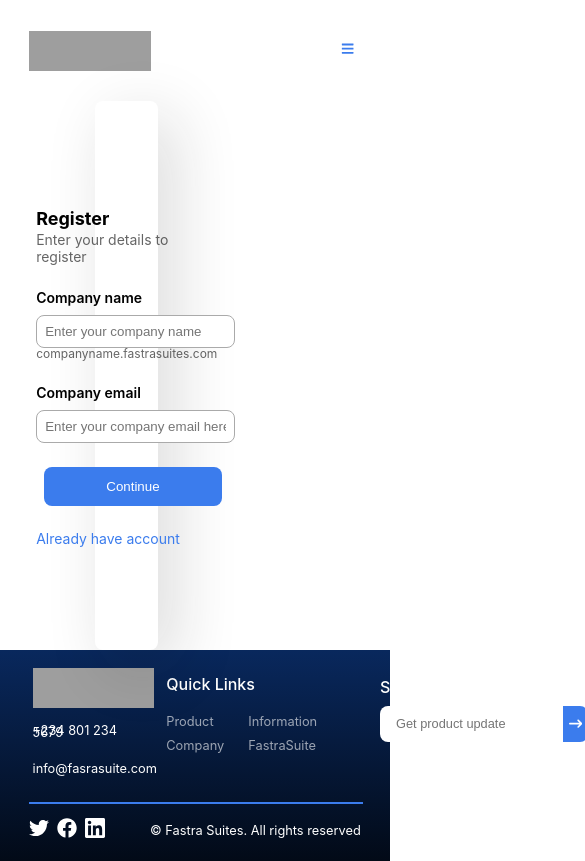
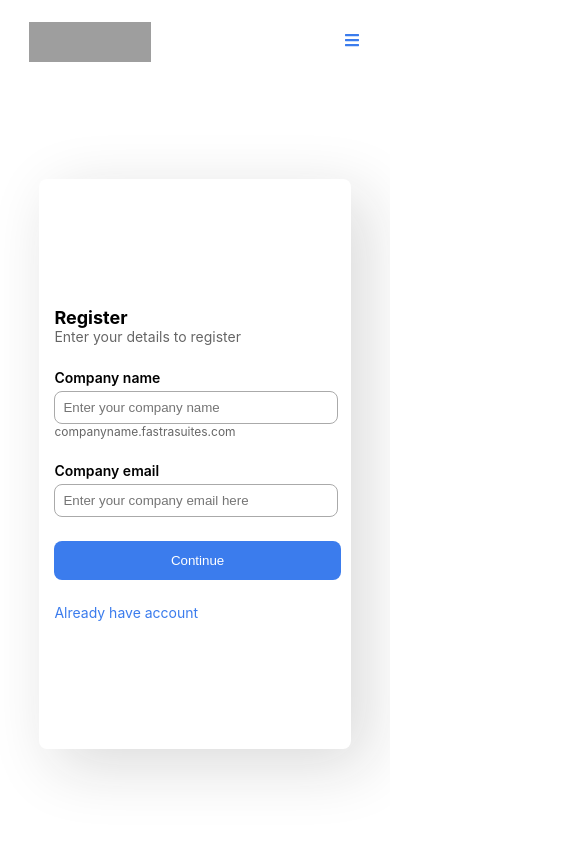
Before and after one commit to hafeezo/Fastra-Webclient-Frontend, a React (Create React App) app: page / in a window 390 px wide. Shown: the whole page, 585 px wide, since content can reach past the window. Built offline with nearby package versions, Linux system fonts and the light colour scheme; grey boxes are pictures that could not be loaded; the HTML template or start-up script is replaced by a standard one.

Commit message:
navbar and form responsiveness

```diff
--- a/src/App.js
+++ b/src/App.js
@@ -1,33 +1,20 @@
-import { BrowserRouter as Router, Route, Switch, useLocation } from 'react-router-dom';
-import RegForm from './components/RegForm'
-import Login from './components/Login'
-import Footer from './components/Navbar/Footer'
-import Navbar from "./components/Navbar/Navbar"
+import { BrowserRouter as Router, Route, Switch } from 'react-router-dom';
+import Register from './Reglog/Register'
+import Login from './Reglog/Login'
 import Dashboard from './Dashboard'
+import GlobalStyle from './GlobalStyle'
 
 function App() {
   return (
+    <>
     <Router>
-      <AppContent />
-    </Router>
-  );
-}
-
-function AppContent() {
-  const location = useLocation();
-
-  // Determine whether to render header and footer based on the current route
-  const shouldRenderHeaderAndFooter = location.pathname !== "/dashboard";
-
-  return (
-    <>
-      {shouldRenderHeaderAndFooter && <Navbar/>}
+      <GlobalStyle/>
       <Switch>
-        <Route exact path="/" component={RegForm}/>
+        <Route exact path="/" component={Register}/>
         <Route path="/login" component={Login}/>
         <Route path="/dashboard" component={Dashboard}/>
       </Switch>
-      {shouldRenderHeaderAndFooter && <Footer/>}
+      </Router>
     </>
   );
 }
--- /dev/null
+++ b/src/GlobalStyle.jsx
@@ -0,0 +1,16 @@
+import {createGlobalStyle} from 'styled-components'
+
+
+
+const GlobalStyle = createGlobalStyle`
+*{
+	padding: 0;
+	margin: 0;
+}
+body {
+    overflow-x: hidden;
+  }
+`
+
+
+export default GlobalStyle;
--- /dev/null
+++ b/src/Reglog/Login.jsx
@@ -0,0 +1,29 @@
+import styled from "styled-components"
+import Navbar from "../components/Navbar/Navbar"
+import LoginForm from "./LoginForm"
+
+export default function Login() {
+  return (
+    <Logcont id="#login">
+        <Ln>
+        <Navbar/>
+      </Ln>
+      <Lg>
+        <LoginForm/>
+      </Lg>
+    </Logcont>
+  )
+}
+
+const Logcont = styled.div`
+width: 100%;
+height: 100vh;
+`
+const Ln = styled.div`
+width: 100%;
+height: 10%;
+`
+const Lg = styled.div`
+width: 100%;
+height: 90%;
+`
--- a/src/components/Login.jsx
+++ b/src/Reglog/LoginForm.jsx
@@ -4,21 +4,46 @@ import { Link } from "react-router-dom";
 import React, { useState } from "react";
 
 export default function LoginForm() {
+const [email, setEmail] = useState("");
+  const [password, setPassword] = useState("");
   const [showPassword, setShowPassword] = useState(false);
+  const [emailTouched, setEmailTouched] = useState(false);
+  const [passwordTouched, setPasswordTouched] = useState(false);
 
   const togglePasswordVisibility = () => {
     setShowPassword(!showPassword);
   };
 
+  const handleEmailChange = (e) => {
+    setEmail(e.target.value);
+    console.log("Email:", e.target.value);
+  };
+
+  const handlePasswordChange = (e) => {
+    setPassword(e.target.value);
+    console.log("Password:", e.target.value);
+  };
+
+  const isEmailValid = email.trim() !== ""; // Check if email is valid
+  const isPasswordValid = password.trim() !== ""; // Check if password is valid
+  const isFormValid = isEmailValid && isPasswordValid; // Check if the entire form is valid
+
   return (
-    <Lf id="#login">
+    <Lf>
       <Lfwrap>
         <Title>Login</Title>
         <Paragraph>Enter your log in details below</Paragraph>
         <Cont>
           <Inputcont>
             <StyledLabel htmlFor="email">Email</StyledLabel>
-            <Input id="email" placeholder="Enter your email here" />
+            <Input
+              id="email"
+              placeholder="Enter your email here"
+              value={email}
+              onChange={handleEmailChange}
+              onBlur={() => setEmailTouched(true)} /* Mark field as touched when blurred */
+            />
+            {emailTouched && !isEmailValid && <ErrorText>Email is required</ErrorText>} {/* Show error message if email is touched and not valid */}
           </Inputcont>
           <Inputcont>
             <StyledLabel htmlFor="password">Password</StyledLabel>
@@ -26,13 +51,17 @@ export default function LoginForm() {
               <PasswordInput
                 placeholder="Enter your password here"
                 type={showPassword ? "text" : "password"}
+                value={password}
+                onChange={handlePasswordChange}
+                onBlur={() => setPasswordTouched(true)}
               />
               <Togbut onClick={togglePasswordVisibility}>
                 {showPassword ? <FaEyeSlash /> : <FaEye />}
               </Togbut>
             </PasswordContainer>
+            {passwordTouched && !isPasswordValid && <ErrorText>Password is required</ErrorText>} {/* Show error message if password is not provided */}
           </Inputcont>
-          <Button><Link to="/dashboard">Login</Link></Button>
+          <Button disabled={!isFormValid}><Link to="/dashboard">Login</Link></Button>
           <Loglink>
             <p>
               <Link to="/">Don't have an account</Link>
@@ -49,57 +78,98 @@ export default function LoginForm() {
 
 const Lf = styled.div`
 width: 100%;
-  height: 90vh;
+height: 100%;
 display: flex;
 align-items: center;
 justify-content: center;
-`;
+background-color: #fff;
+@media screen and (max-width: 1300px) and (min-width: 1050px){
+  width: 120%;
+  height: 100%;
+  margin-left: -6.5rem;
+}
+@media screen and (max-width: 1049px) and (min-width: 800px){
+  width: 140%;
+  height: 100%;
+  margin-left: -6.5rem;
+}
+@media screen and (max-width: 799px) and (min-width: 710px){
+  width: 160%;
+  height: 100%;
+  margin-left: -13rem;
+}
+@media screen and (max-width: 709px) and (min-width: 640px){
+  width: 180%;
+  height: 100%;
+  margin-left: -16rem;
+}
+}
+`
 const Lfwrap = styled.div`
 width: 25%;
-  height: 65vh;
+height: 75%;
 position: relative;
 border-radius: 0.5rem;
-  box-shadow: 16px 16px 64px 0px #1a1a1a29;
+box-shadow: 16px 16px 64px 0px #1A1A1A29;
 display: flex;
+flex-direction: column;
+align-items: center;
 justify-content: center;
-  flex-direction: column;
-`;
+@media screen and (max-width: 639px) and (min-width: 580px){
+  width: 50%;
+}
+@media screen and (max-width: 579px) and (min-width: 481px){
+  width: 60%;
+}
+@media screen and (max-width: 480px) and (min-width: 415px){
+  width: 70%;
+}
+@media screen and (max-width: 414px) and (min-width: 360px){
+  width: 80%;
+}
+@media screen and (max-width: 359px) and (min-width: 340px){
+  width: 90%;
+}
+@media screen and (max-width: 339px) and (min-width: 250px){
+  width: 95%;
+}
+`
 const Title = styled.h2`
   font-size: 18px;
   font-weight: 700;
   text-align: left;
-  margin-left: 1.3rem;
-`;
+  margin-left: -14rem;
+`
 const Paragraph = styled.p`
   font-size: 14px;
-  margin-left: 1.3rem;
-  margin-top: -1rem;
+  margin-left: -4.3rem;
+  margin-bottom: 2rem;
   opacity: 60%;
-`;
+`
 const Cont = styled.div`
   display: flex;
   align-items: center;
   justify-content: center;
   flex-direction: column;
   gap: 25px;
-`;
+`
 const Inputcont = styled.div`
   width: 100%;
   display: flex;
   flex-direction: column;
   margin-left: 2.5rem;
   position: relative;
-`;
+`
 const Input = styled.input`
   width: 80%;
   padding: 8px;
   border-radius: 0.5rem;
   border: 1px solid #aaaaaa;
-`;
+`
 const PasswordContainer = styled.div`
   position: relative;
   width: 80%;
-`;
+`
 const PasswordInput = styled.input`
   width: 100%;
   padding: 8px;
@@ -114,7 +184,8 @@ const Togbut = styled.button`
   border: none;
   background-color: transparent;
   cursor: pointer;
-`;
+  outline: none;
+`
 const Button = styled.button`
   background: #3b7ced;
   color: #fff;
@@ -138,7 +209,7 @@ const Button = styled.button`
     color: #fff;
     text-decoration: none;
 }
-`;
+`
 const Loglink = styled.div`
   display: flex;
   gap: 45px;
@@ -146,6 +217,9 @@ const Loglink = styled.div`
   color: #3b7ced;
   text-decoration: none;
   margin-top: -0.7rem;
+  @media screen and (max-width: 913px){
+    margin-left: 2rem;
+  }
   :link {
     color: #3b7ced;
     text-decoration: none;
@@ -158,9 +232,14 @@ const Loglink = styled.div`
     color: #3b7ced;
     text-decoration: none;
   }
-`;
+`
 const StyledLabel = styled.label`
   font-size: 14px;
   font-weight: 600;
   margin-bottom: 0.5rem;
-`;
+`
+const ErrorText = styled.div`
+  color: red;
+  font-size: 12px;
+  margin-top: 4px;
+`
--- a/src/components/RegForm.css
+++ b/src/Reglog/RegForm.css
@@ -1,25 +1,58 @@
 .fomain{
 width: 100%;
-height: 90vh;
+height: 100%;
 display: flex;
 align-items: center;
 justify-content: center;
 background-color: #fff;
-@media screen and (max-width: 950px) and (min-width: 300px){
-  width: 65%;
-  height: 90%;
+@media screen and (max-width: 1300px) and (min-width: 1050px){
+  width: 120%;
+  height: 100%;
+  margin-left: -6.5rem;
+}
+@media screen and (max-width: 1049px) and (min-width: 800px){
+  width: 140%;
+  height: 100%;
+  margin-left: -6.5rem;
+}
+@media screen and (max-width: 799px) and (min-width: 710px){
+  width: 160%;
+  height: 100%;
+  margin-left: -13rem;
+}
+@media screen and (max-width: 709px) and (min-width: 640px){
+  width: 180%;
+  height: 100%;
+  margin-left: -16rem;
 }
 }
 .fowrap{
 width: 25%;
-height: 65vh;
+height: 75%;
 position: relative;
 border-radius: 0.5rem;
 box-shadow: 16px 16px 64px 0px #1A1A1A29;
 display: flex;
 align-items: center;
 justify-content: center;
-
+@media screen and (max-width: 639px) and (min-width: 580px){
+  width: 50%;
+}
+@media screen and (max-width: 579px) and (min-width: 481px){
+  width: 60%;
+}
+@media screen and (max-width: 480px) and (min-width: 415px){
+  width: 70%;
+}
+@media screen and (max-width: 414px) and (min-width: 360px){
+  width: 80%;
+}
+@media screen and (max-width: 359px) and (min-width: 340px){
+  width: 90%;
+}
+@media screen and (max-width: 339px) and (min-width: 250px){
+  width: 95%;
+}
 }
 .reg{
 font-size: 18px;
@@ -27,7 +60,6 @@ font-weight: 700;
 }
 .reg1{
 font-size: 14px;
-margin-top: -1rem;
 opacity: 60%;
 }
 .lbl{
@@ -39,15 +71,14 @@ margin-top: 1.5rem;
 width: 100%;
 padding: 8px;
 border-radius: 0.5rem;
+margin-top: 0.3rem;
 border: 1px solid #aaaaaa;
-margin-top: -3rem;
 }
 .inpt1{
 width: 80%;
 padding: 8px;
 border-radius: 0.5rem;
 border: 1px solid #aaaaaa;
-margin-top: -3rem;
 }
 .is-invalid {
 border-color: red !important;
@@ -59,12 +90,14 @@ margin-bottom: -1rem;
 }
 .cd{
 opacity: 60%;
-margin-top: -0.1rem;
 margin-bottom: -0.05rem;
 font-size: 12px;
 }
+.fom{
+  margin-left: -1rem;
+  width: 85%;
+}
 .fom2{
-margin-top: -3.3rem;
 margin-left: 2rem;
 width: 100%;
 height: 85%;
@@ -72,21 +105,26 @@ height: 85%;
 .reg2{
 font-size: 18px;
 font-weight: 700;
+margin-top: -0.5rem;
 }
 .reg3{
 font-size: 14px;
-margin-top: -1rem;
 opacity: 60%;
 }
+.reg4{
+  font-size: 18px;
+  font-weight: 700;
+  margin-bottom: 1rem;
+  }
 .lbl2{
 font-size: 14px;
 font-weight: 600;
-margin-top: -0.3rem;
+margin-top: 1rem;
 }
 .lbl3{
 font-size: 14px;
 font-weight: 600;
-margin-top: -1rem;
+margin-top: 1rem;
 }
 .goin{
 font-size: 14px;
@@ -111,11 +149,10 @@ margin-top: 1.5rem;
 background: #3b7ced;
 color: #fff;
 padding: 12px;
-width: 98%;
+width: 108%;
 border: none;
 border-radius: 0.5rem;
 text-decoration: none;
-margin-left: 0.5rem;
 }
 .butn a:link{
 color: #fff;
@@ -152,12 +189,17 @@ color: #fff;
 text-decoration: none;
 }
 .cfm{
-font-size: 14px;
+font-size: 13.5px;
 }
 .togbutn {
+width: 10%;
+height: 5%;
+display: flex;
+align-items: center;
+justify-content: center;
 position: absolute;
-top: 7.4rem;
-right: 60px;
+top: 7.2rem;
+right: 45px;
 transform: translateY(-50%);
 border: none;
 background-color: transparent;
@@ -168,9 +210,9 @@ outline: none;
 .password-criteria li {
 color: grey;
 font-size: 10px;
-line-height: 15px;
-margin-left: -1.5rem;
-margin-top: 0.5rem;
+line-height: 2px;
+margin-left: 1rem;
+margin-top: 1.2rem;
 }
 
 .password-criteria li.fulfilled {
--- a/src/components/RegForm.jsx
+++ b/src/Reglog/RegForm.jsx
@@ -51,15 +51,20 @@ export default function RegForm() {
   ];
 
   return (
-    <div className="fomain" id="home">
+    <div className="fomain">
       <div className="fowrap">{steps[currentStep]}</div>
     </div>
   );
 }
 
 const StepOne = (props) => {
-  const handleSubmit = (values) => {
-    props.next(values);
+  const handleSubmit = async (values) => {
+    try {
+      await props.next(values);
+    } catch (error) {
+      console.error("Registration failed:", error);
+      // Handle error appropriately, e.g., show an error message to the user
+    }
   };
 
   const validateForm = (values) => {
@@ -80,11 +85,11 @@ const StepOne = (props) => {
   return (
     <Formik
       initialValues={props.data}
-      onSubmit={(values) => props.next(values)}
+      onSubmit={handleSubmit}
       validate={validateForm}
     >
       {({ errors, touched }) => (
-        <Form className="fom" onSubmit={handleSubmit}>
+        <Form className="fom">
           <p className="reg">Register</p>
           <p className="reg1">Enter your details to register</p>
           <p className="lbl">Company name</p>
@@ -99,24 +104,24 @@ const StepOne = (props) => {
             placeholder="Enter your company name"
           />
           <p className="cd">companyname.fastrasuites.com</p>
-          {touched.companyName && errors.companyName ? (
+          {touched.companyName && errors.companyName && (
             <div className="error">{errors.companyName}</div>
-          ) : null}
+          )}
 
           <p className="lbl">Company email</p>
           <Field
             className={
-              touched.companyName && errors.companyName
-                ? "inpt is-invalid"
-                : "inpt"
+              touched.companyEmail && errors.companyEmail
+              ? "inpt is-invalid"
+              : "inpt"
             }
             name="companyEmail"
             type="email"
             placeholder="Enter your company email here"
           />
-          {touched.companyEmail && errors.companyEmail ? (
+          {touched.companyEmail && errors.companyEmail && (
             <div className="error">{errors.companyEmail}</div>
-          ) : null}
+          )}
 
           <button className="butn" type="submit">
             Continue
@@ -129,7 +134,9 @@ const StepOne = (props) => {
       )}
     </Formik>
   );
-}
+};
+
+
 
 const StepTwo = (props) => {
   const handleSubmit = (values) => {
@@ -215,8 +222,7 @@ const StepTwo = (props) => {
           <button
             className="togbutn"
             type="button"
-            onClick={togglePasswordVisibility}
-          >
+            onClick={togglePasswordVisibility}>
             {" "}
             {showPassword ? <FaEyeSlash /> : <FaEye />}
           </button>
@@ -277,8 +283,8 @@ const StepThree = (props) => {
   return (
     <Formik initialValues={props.data} onSubmit={handleSubmit}>
       {() => (
-        <Form className="form">
-          <p className="reg">Confirmation</p>
+        <Form className="fom">
+          <p className="reg4">Confirmation</p>
           <p className="cfm">
             We sent a confirmation link to your email, <br />
             click on that link to proceed.
--- /dev/null
+++ b/src/Reglog/Register.jsx
@@ -0,0 +1,29 @@
+import styled from "styled-components"
+import Navbar from "../components/Navbar/Navbar"
+import RegForm from "./RegForm"
+
+export default function Register() {
+  return (
+    <Regcont id="home">
+      <Rn>
+        <Navbar/>
+      </Rn>
+      <Rg>
+        <RegForm/>
+      </Rg>
+    </Regcont>
+  )
+}
+
+const Regcont = styled.div`
+width: 100%;
+height: 100vh;
+`
+const Rn = styled.div`
+width: 100%;
+height: 10%;
+`
+const Rg = styled.div`
+width: 100%;
+height: 90%;
+`
--- a/src/components/Navbar/Navbar.jsx
+++ b/src/components/Navbar/Navbar.jsx
@@ -1,33 +1,40 @@
 import { useState } from 'react';
 import { FaBars, FaTimes } from 'react-icons/fa';
-import styled from "styled-components"
-import Logo from '../../image/logo.svg'
-import { IoIosArrowDown } from "react-icons/io"
+import styled from "styled-components";
+import Logo from '../../image/logo.svg';
+import { IoIosArrowDown } from "react-icons/io";
 
 export default function Navbar() {
+    const [click, setClick] = useState(false);
 
-    const [menuOpen, setMenuOpen] = useState(false);
+    const handleClick = () => {
+        setClick(prevClick => !prevClick);
+    };
+
+    const handleLinkClick = () => {
+        setClick(false);
+    };
+
     return (
         <Nb>
-            <Nbwrap>
+            <Nbwrap click={click}>
                 <img src={Logo} alt="Fastra Suite" className="log"/>
-
-                <MenuButton onClick={() => setMenuOpen(!menuOpen)}>
-                {menuOpen ? <FaTimes /> : <FaBars />}
-                </MenuButton>
-                <div className={`lst ${menuOpen ? 'open' : ''}`}>
+                <MobileIcon onClick={handleClick}>
+                    {click? <FaTimes/> : <FaBars/>}
+                </MobileIcon>
+                <div className='lst' click={click}>
                     <div className="lst2">
-                        <a href="#home" className="mdnav">Home</a>
+                        <a href="#home" className="mdnav" onClick={handleLinkClick}>Home</a>
                         <div className="prodrop">
                             <p className="p2">Products<IoIosArrowDown className='ardan'/></p>
                             <div className="prolst">
-                                <a href="#product">Product</a>
-                                <a href="#categories">Categories</a>
+                                <a href="#product" onClick={handleLinkClick}>Product</a>
+                                <a href="#categories" onClick={handleLinkClick}>Categories</a>
                             </div>
                         </div>
-                        <a href="#help" className="mdnav">Help</a>
+                        <a href="#help" className="mdnav" onClick={handleLinkClick}>Help</a>
                     </div>
-                    <a href="#contact" className="but">Contact Us</a>
+                    <a href="#contact" className="but" onClick={handleLinkClick}>Contact Us</a>
                 </div>
             </Nbwrap>
         </Nb>
@@ -36,19 +43,11 @@ export default function Navbar() {
 
 const Nb = styled.div`
     width: 100%;
-height: 10vh;
+    height: 100%;
     display: flex;
     align-items: center;
     justify-content: center;
-
-@media (max-width: 540px) {
-    height: 12vh;
-}
-
-@media (min-width: 541px) and (max-width: 1024px) {
-    height: 12vh;
-}
-`
+`;
 const Nbwrap = styled.div`
     width: 85%;
     height: 90%;
@@ -56,132 +55,142 @@ display: flex;
     align-items: center;
     justify-content: space-between;
     font-family: Circular Std Book;
-@media screen and (max-width: 540px){
 
+    .log {
+        width: 121.83px;
+        height: 40px;
     }
 
-.log{
-    width: 121.83px;
-    height: 40px;
-
-}
-.lst{
+    .lst {
         width: 65%;
-
-}
-.lst {
-    display: none;
-  }
-.lst.open {
-    display: block;
-}
-@media (min-width: 541px) and (max-width: 1700px) {
-.lst {
-    display: inline-block;
         display: flex;
         align-items: center;
         justify-content: space-between;
+
+        @media screen and (max-width: 600px){
+            display: ${({ click }) => (click ? 'flex' : 'none')};
+            position: absolute;
+            top: 60px;
+            height: 10%;
+            width: 90%;
+            right: 0;
+            animation: ${({ click }) => (click ? 'slideIn 2s forwards' : 'slideOut 2s forwards')};
+            z-index: 1;
+            align-items: center;
+            justify-content: space-around;
+            cursor: pointer;
+
+            @media (max-width: 359px) {
+                font-size: 0.8rem;
+                width: 90%;
             }
         }
-@media (max-width: 540px) {
-.lst {
-    display: none;
     }
-.lst.open {
-    display: block;
-    display: flex;
-    flex-direction: column;
-    align-items: center;
-    z-index: 999;
-    gap: 1rem;
-    height: 100%;
+    @keyframes slideIn {
+        from {
+          transform: translateX(100%);
+        }
+        to {
+          transform: translateX(0);
         }
     }
-.lst2{
+
+    @keyframes slideOut {
+        from {
+          transform: translateX(0);
+        }
+        to {
+          transform: translateX(100%);
+        }
+    }
+
+    .lst2 {
         width: 50%;
         display: flex;
         align-items: center;
         justify-content: space-around;
         margin-left: -1rem;
-@media (max-width: 540px) {
-    display: flex;
-    flex-direction: column;
-    align-items: center;
-    justify-content: center;
     }
-}
-.mdnav{
+
+    .mdnav {
         color: #000000;
         text-decoration: none;
     }
-.mdnav:link{
+
+    .mdnav:link {
         color: #000000;
         text-decoration: none;
     }
-.mdnav:visited{
+
+    .mdnav:visited {
         color: #000000;
         text-decoration: none;
     }
-.mdnav:hover{
+
+    .mdnav:hover {
         color: #3b7ced;
         text-decoration: none;
     }
-.prodrop{
+
+    .prodrop {
         gap: 5px;
         padding: 0;
         position: relative;
         display: inline-block;
     }
-.p2{
+
+    .p2 {
         display: flex;
         align-items: center;
         justify-content: center;
         gap: 0.5rem;
         padding: 10px;
     }
-.prolst{
+
+    .prolst {
         display: none;
         position: absolute;
         min-width: 80px;
         box-shadow: 0px 8px 16px 0px rgba(0,0,0,0.2);
         z-index: 999;
     }
-.prolst a{
+
+    .prolst a {
         color: grey;
-    padding: 5px 14px;
+        padding: 8px 14px;
         text-decoration: none;
         display: block;
         text-align: left;
         z-index: 999;
-    margin-top: -0.5rem;
     }
+
     .prolst a:hover {
         color: #3b7ced;
     }
+
     .prodrop:hover .prolst {
         display: block;
     }
+
     .prodrop:hover .p2 {
         color: #3b7ced;
     }
-.but{
+
+    .but {
         padding: 10px;
         color: #3b7ced;
         border: 2px solid #3b7ced;
         border-radius: 5px;
         text-decoration: none;
+    }
+`;
+
+const MobileIcon = styled.div`
+    display: none;
+    @media screen and (max-width: 600px){
+        display: block;
         position: absolute;
-    right: 7rem;
-    top: 0.7rem;
-}
-`
-const MenuButton = styled.button`
-  display: none;
-
-@media (max-width: 540px) {
-    display: block;
-    border: none;
-    background: none;
+        right: 30px;
         color: #3b7ced;
     }
-`
+`;
```
Also changed, not shown: src/Dashboard.css (+4 -11 lines). Lines whose indentation alone changed are shown as unchanged.
